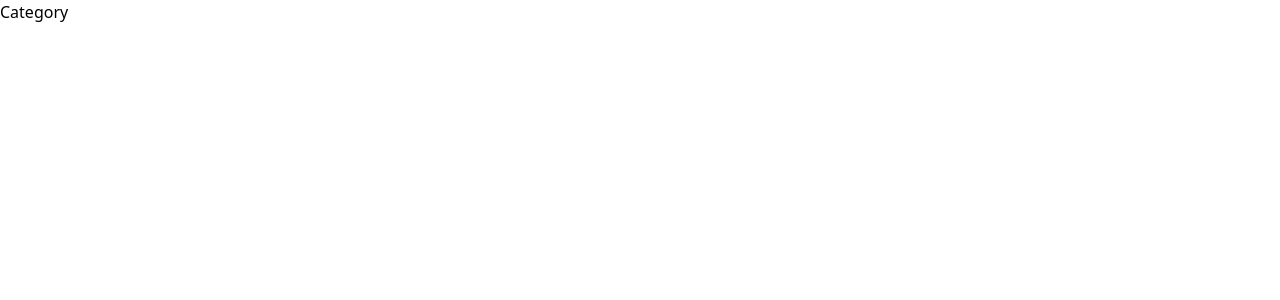
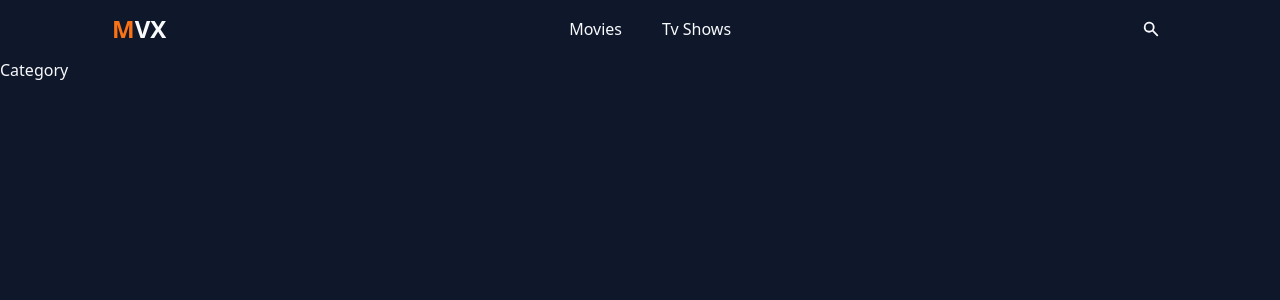
Before and after one commit to tonmoydeb404/mvx, a React (Vite) app: page /1 in a window 1280 px wide. Shown: the top 300 px of the page. Built offline with nearby package versions, Linux system fonts and the light colour scheme.

Commit message:
navabar added

```diff
--- a/src/app/Router.tsx
+++ b/src/app/Router.tsx
@@ -1,4 +1,5 @@
 import { Route, Routes } from "react-router-dom";
+import AppLayout from "../common/layouts/AppLayout";
 import Category from "../pages/Category";
 import Details from "../pages/Details";
 import Home from "../pages/Home";
@@ -7,11 +8,13 @@ import NotFound from "../pages/error/NotFound";
 const Router = () => {
   return (
     <Routes>
-      <Route path="/:category">
-        <Route index element={<Category />} />
-        <Route path=":slug" element={<Details />} />
+      <Route element={<AppLayout />}>
+        <Route path="/:category">
+          <Route index element={<Category />} />
+          <Route path=":slug" element={<Details />} />
+        </Route>
+        <Route path="/" element={<Home />} />
       </Route>
-      <Route path="/" element={<Home />} />
       <Route path="*" element={<NotFound />} />
     </Routes>
   );
--- /dev/null
+++ b/src/common/components/layout/Navbar.tsx
@@ -0,0 +1,39 @@
+import { HiMenu, HiSearch } from "react-icons/hi";
+import { Link } from "react-router-dom";
+
+const Navbar = () => {
+  return (
+    <nav>
+      <div className="container flex items-center justify-between py-3 ">
+        <Link to={"/"} className="font-bold text-2xl">
+          <span className="text-primary-500">M</span>VX
+        </Link>
+
+        <ul className="hidden md:flex items-center gap-2 font-medium">
+          <li>
+            <Link className="px-4 py-2 hover:bg-secondary-800" to={"/movies"}>
+              Movies
+            </Link>
+          </li>
+          <li>
+            <Link className="px-4 py-2 hover:bg-secondary-800" to={"/tv"}>
+              Tv Shows
+            </Link>
+          </li>
+        </ul>
+
+        {/* actions */}
+        <div className="flex items-center gap-2">
+          <button className="px-2 py-2 hover:bg-secondary-800 rounded-sm">
+            <HiSearch className="text-lg" />
+          </button>
+          <button className="px-2 py-2 bg-secondary-800 hover:bg-secondary-700 rounded-sm md:hidden">
+            <HiMenu className="text-lg" />
+          </button>
+        </div>
+      </div>
+    </nav>
+  );
+};
+
+export default Navbar;
--- /dev/null
+++ b/src/common/layouts/AppLayout.tsx
@@ -0,0 +1,13 @@
+import { Outlet } from "react-router-dom";
+import Navbar from "../components/layout/Navbar";
+
+const AppLayout = () => {
+  return (
+    <>
+      <Navbar />
+      <Outlet />
+    </>
+  );
+};
+
+export default AppLayout;
--- /dev/null
+++ b/src/styles/base.css
@@ -0,0 +1,3 @@
+html {
+  @apply bg-secondary-900 text-secondary-50;
+}
--- a/src/styles/style.css
+++ b/src/styles/style.css
@@ -1,3 +1,4 @@
 @import "tailwindcss/base.css";
+@import "./base.css";
 @import "tailwindcss/components.css";
 @import "tailwindcss/utilities.css";
--- a/tailwind.config.ts
+++ b/tailwind.config.ts
@@ -1,3 +1,4 @@
+import tailwindCssForms from "@tailwindcss/forms";
 import type { Config } from "tailwindcss";
 import { blue, green, orange, red, slate, yellow } from "tailwindcss/colors";
 
@@ -10,9 +11,9 @@ export default {
         padding: {
           DEFAULT: "1rem",
           sm: "2rem",
-          lg: "4rem",
-          xl: "5rem",
-          "2xl": "6rem",
+          lg: "6rem",
+          xl: "7rem",
+          "2xl": "8rem",
         },
       },
       colors: {
@@ -28,5 +29,5 @@ export default {
       },
     },
   },
-  plugins: [],
+  plugins: [tailwindCssForms({ strategy: "class" })],
 } satisfies Config;
```
